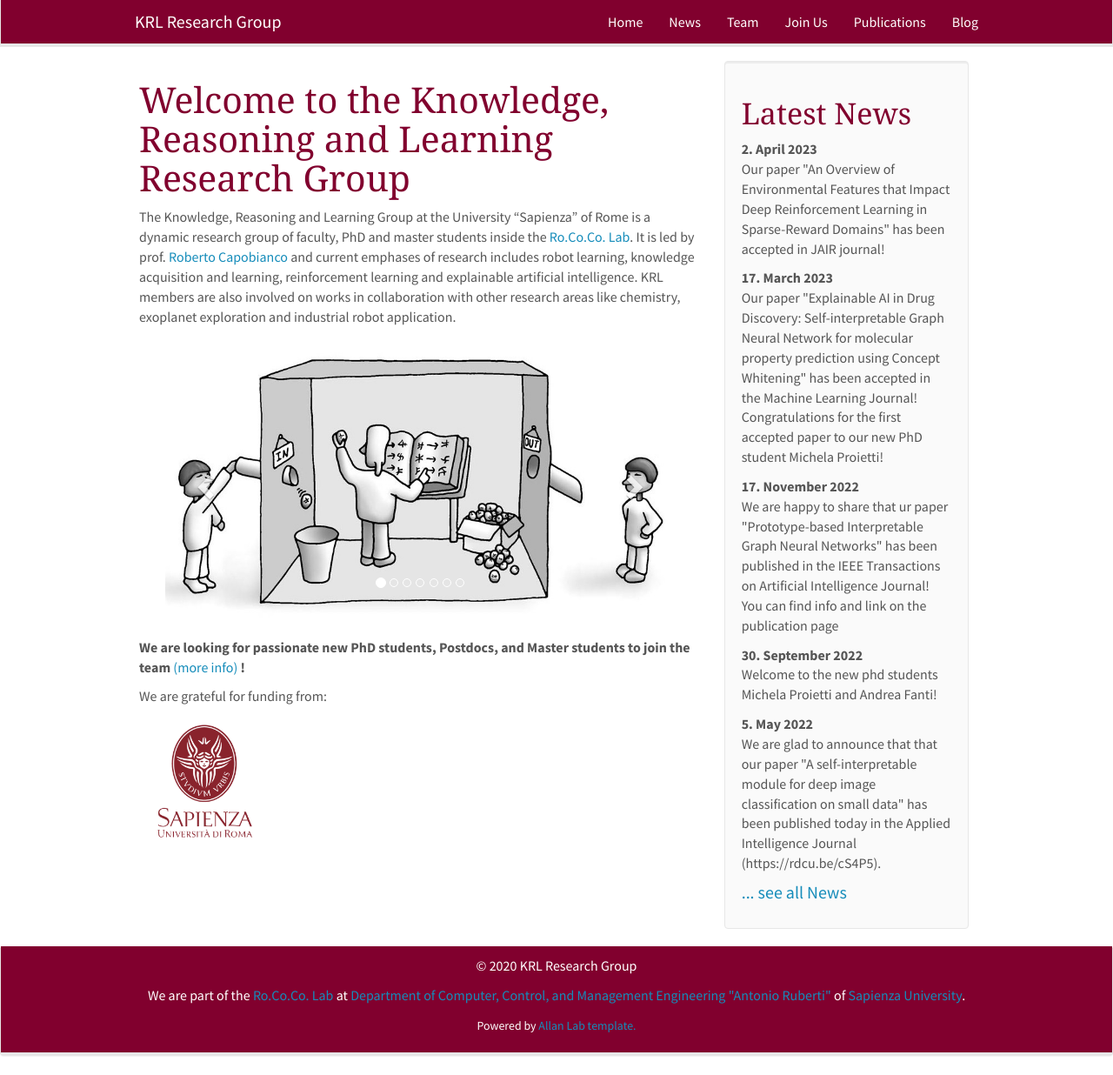
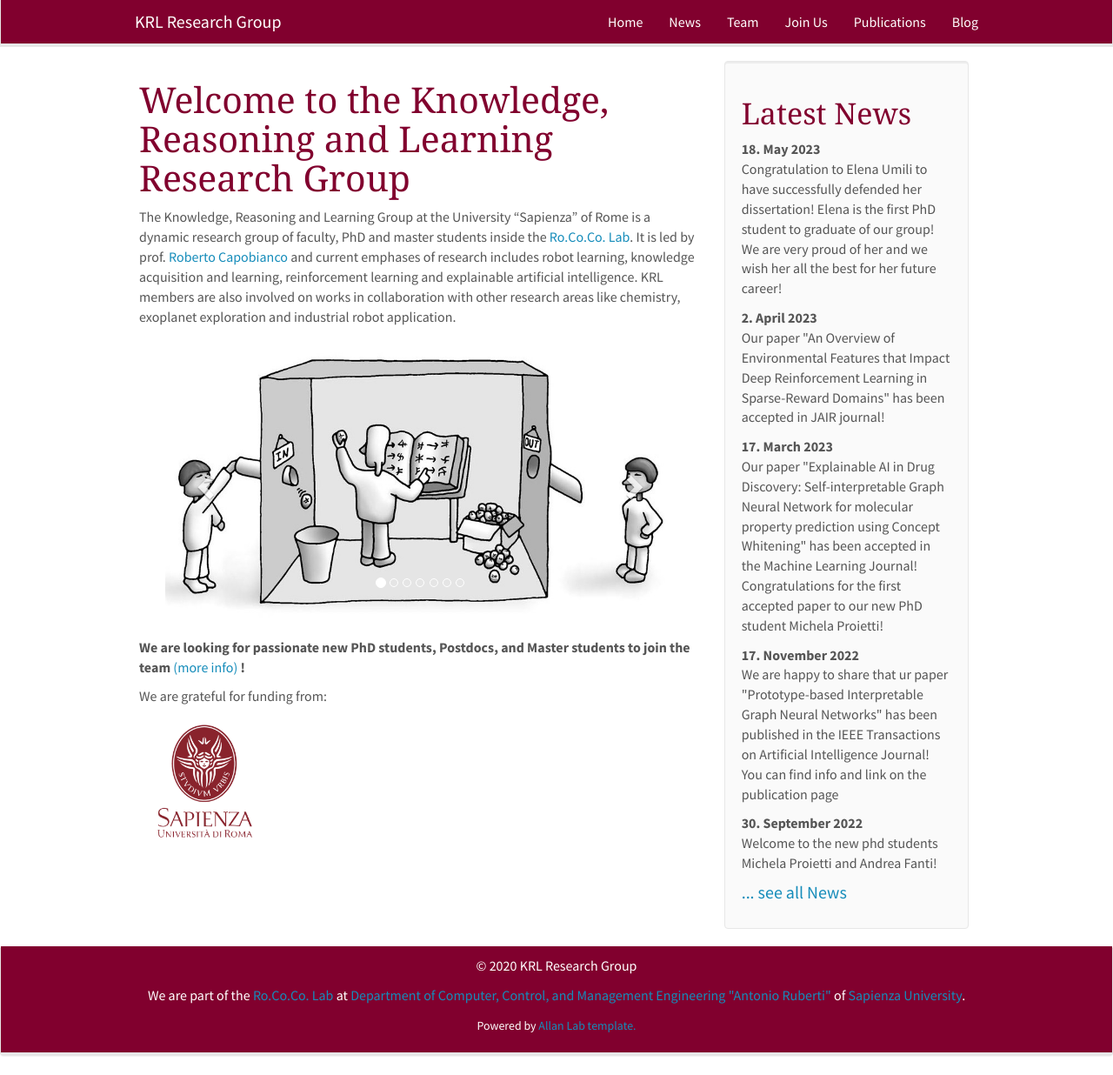
Before and after one commit to KRLGroup/krlgroup.github.io, a Jekyll site: the page built from _pages/home.md, in a window 1280 px wide and 1236 px high. Shown: the whole window at 87% size. Built offline with Jekyll 4.4.1, drawn with Linux system fonts in a browser that asks for light colours; nearby versions of some CDN libraries.

Commit message:
added graduation news elena

```diff
--- a/_data/news.yml
+++ b/_data/news.yml
@@ -1,3 +1,6 @@
+- date: 18. May 2023
+  headline: "Congratulation to Elena Umili to have successfully defended her dissertation! Elena is the first PhD student to graduate of our group! We are very proud of her and we wish her all the best for her future career!"
+
 
 - date: 2. April 2023
   headline: "Our paper \"An Overview of Environmental Features that Impact Deep Reinforcement Learning in Sparse-Reward Domains\" has been accepted in JAIR journal!"
```
